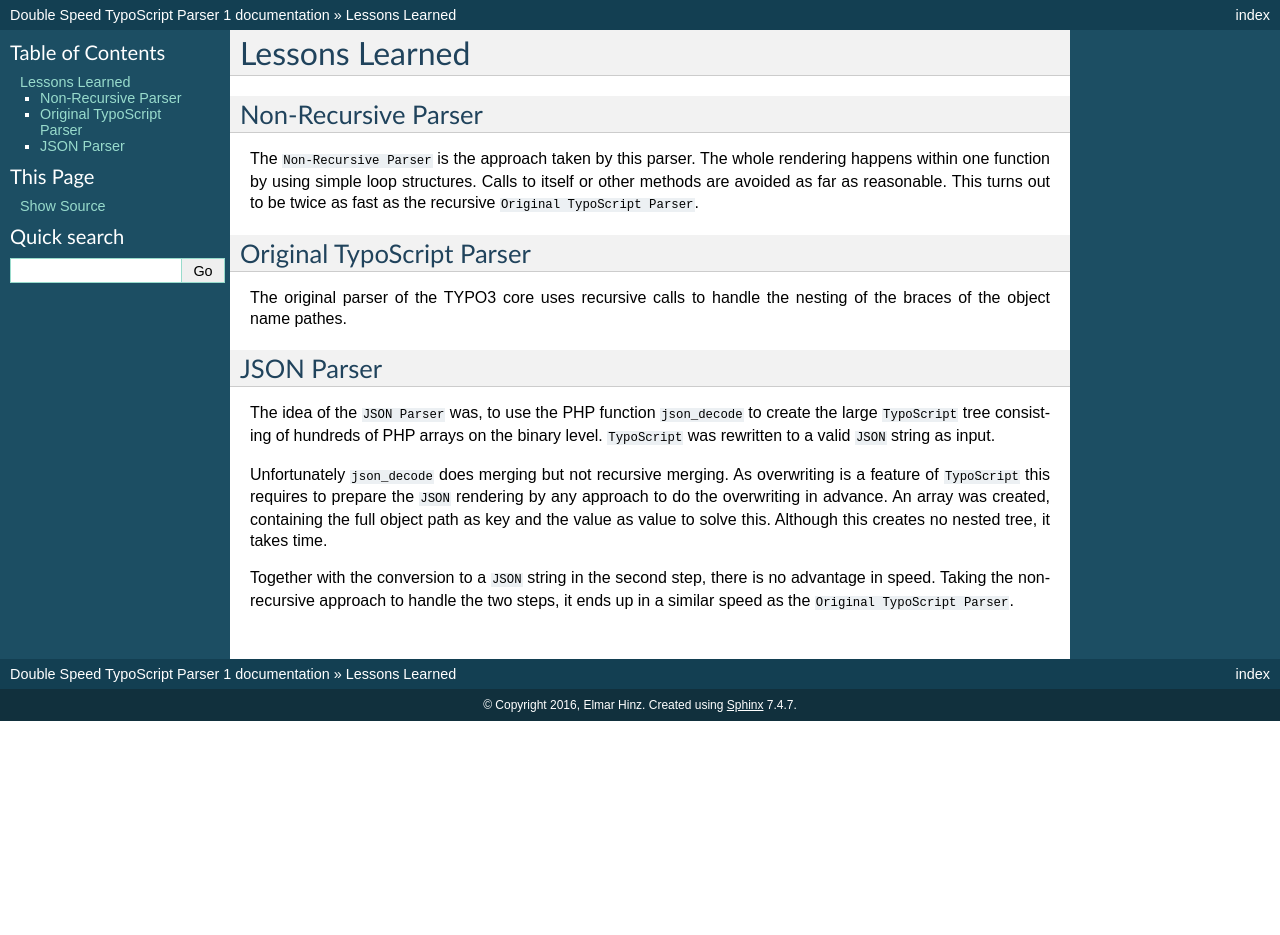
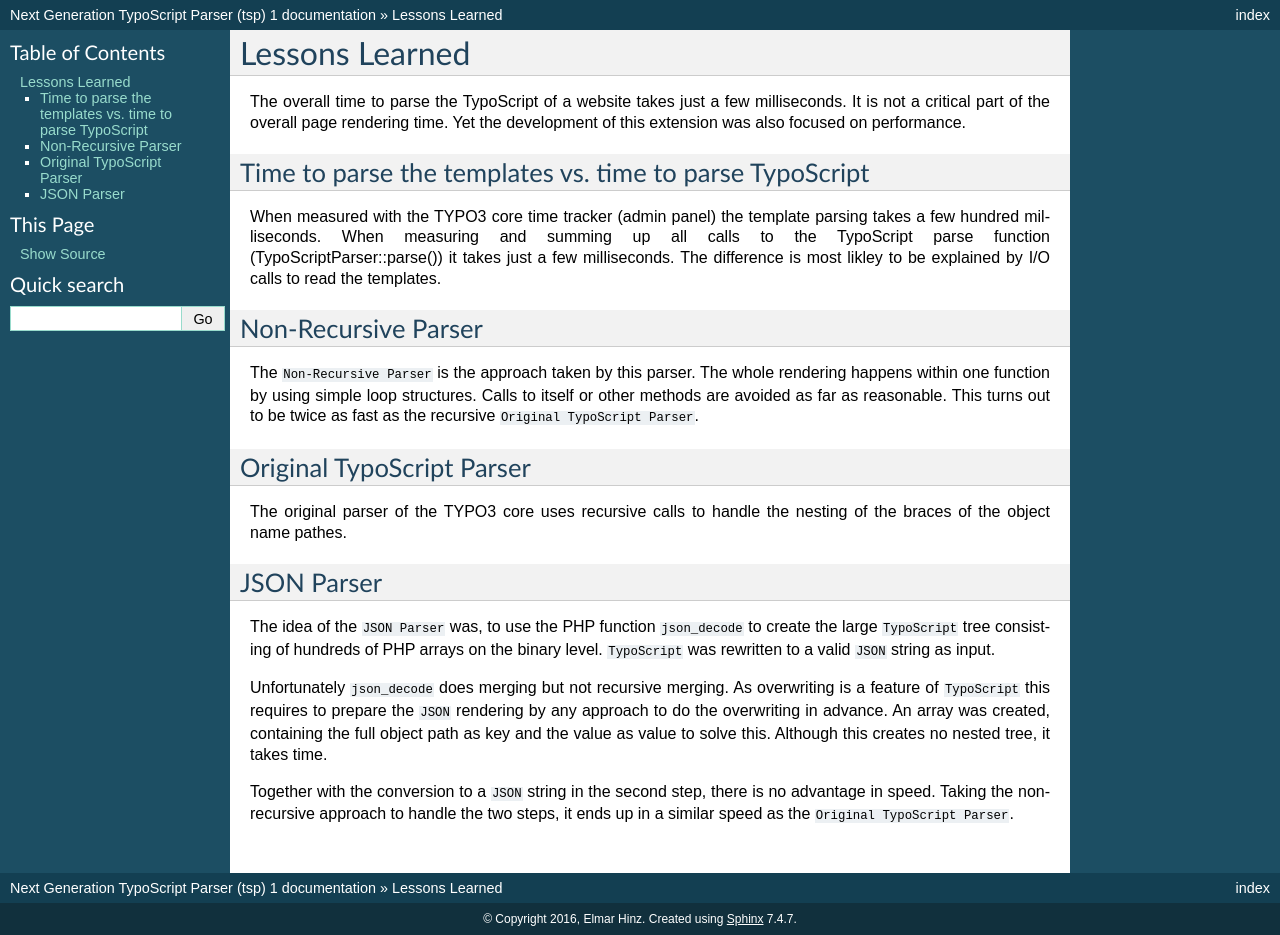
Before and after one commit to elmar-hinz/TX.tsp, a Sphinx documentation site: the page built from Documentation/LessonsLearned.rst, in a window 1280 px wide. Built offline with Sphinx 7.4.7, drawn with Linux system fonts in a browser that asks for light colours; pages that are not in the unit, such as notebooks, are missing from menus; before the commit the page ends 900 px from its top, so only the background shows below that.

Commit message:
Writing the docs

```diff
--- a/Documentation/Index.rst
+++ b/Documentation/Index.rst
@@ -7,55 +7,52 @@
 
 .. _start:
 
-==============================
-Double Speed TypoScript Parser
-==============================
-
-Questions, answers, images and a little animation.
---------------------------------------------------
+=================================
+Next Generation TypoScript Parser
+=================================
 
 .. only:: html
 
-	:Classification:
-		tsp
+    :Classification:
+        tsp
 
-	:Version:
-		|release|
+    :Version:
+        |release|
 
-	:Language:
-		en
+    :Language:
+        en
 
-	:Description:
-        Classes to parse TypoScript with double speed.
+    :Description:
+        Next Generation TypoScript Parser (tsp)
 
-	:Keywords:
-	    typoscript, performance, parser
+    :Keywords:
+        typoscript, performance, parser
 
-	:Copyright:
-		2016
+    :Copyright:
+        2016
 
-	:Author:
-		Elmar Hinz
+    :Author:
+        Elmar Hinz
 
-	:Email:
-		t3elmar@gmail.com
+    :Email:
+        t3elmar@gmail.com
 
-	:License:
-		This document is published under the Open Content License
-		available from http://www.opencontent.org/opl.shtml
+    :License:
+        This document is published under the Open Content License
+        available from http://www.opencontent.org/opl.shtml
 
-	:Rendered:
-		|today|
+    :Rendered:
+        |today|
 
-	The content of this document is related to TYPO3,
-	a GNU/GPL CMS/Framework available from `www.typo3.org <http://www.typo3.org/>`_.
+    The content of this document is related to TYPO3,
+    a GNU/GPL CMS/Framework available from `www.typo3.org <http://www.typo3.org/>`_.
 
-	**Table of Contents**
+    **Table of Contents**
 
 .. toctree::
-	:maxdepth: 3
-	:titlesonly:
+    :maxdepth: 3
+    :titlesonly:
 
-	Introduction
-	Administration
+    Introduction
+    Administration
     LessonsLearned
--- a/Documentation/LessonsLearned.rst
+++ b/Documentation/LessonsLearned.rst
@@ -5,11 +5,24 @@
 
 .. include:: Includes.txt
 
-.. _start:
+.. _lessons:
 
 ==============================
 Lessons Learned
 ==============================
+
+The overall time to parse the TypoScript of a website takes just a few
+milliseconds. It is not a critical part of the overall page rendering time. Yet
+the development of this extension was also focused on performance.
+
+Time to parse the templates vs. time to parse TypoScript
+========================================================
+
+When measured with the TYPO3 core time tracker (admin panel) the template
+parsing takes a few hundred milliseconds. When measuring and summing up all
+calls to the TypoScript parse function (TypoScriptParser::parse()) it takes
+just a few milliseconds. The difference is most likley to be explained by I/O
+calls to read the templates.
 
 Non-Recursive Parser
 ====================
--- a/Documentation/Settings.cfg
+++ b/Documentation/Settings.cfg
@@ -7,7 +7,7 @@ version     = 0.1
 release     = 0.1.0
 t3author    = Elmar Hinz
 copyright   = 2016
-description = Manual of the extension tsp, Double Speed TypoScrpt Parser.
+description = Next Generation TypoScript Parser (tsp).
 
 [html_theme_options]
 
--- a/Documentation/Settings.yml
+++ b/Documentation/Settings.yml
@@ -9,7 +9,7 @@
 ---
 conf.py:
   copyright: 2016
-  project: Double Speed TypoScript Parser
+  project: tsp
   version: 0.1
   release: 0.1.0
   intersphinx_mapping:
@@ -19,7 +19,7 @@ conf.py:
   latex_documents:
   - - Index
     - tsp.tex
-    - Double Speed TypoScript Parser
+    - Next Generation TypoScript Parser (tsp)
     - Elmar Hinz
     - manual
   latex_elements:
--- a/Documentation/conf.py
+++ b/Documentation/conf.py
@@ -47,7 +47,7 @@ source_suffix = '.rst'
 master_doc = 'index'
 
 # General information about the project.
-project = u'Double Speed TypoScript Parser'
+project = u'Next Generation TypoScript Parser (tsp)'
 copyright = u'2016, Elmar Hinz'
 author = u'Elmar Hinz'
 
```
Also changed, not shown: Documentation/Administration.rst (added, +25 -0 lines), Documentation/Introduction.rst (added, +83 -0 lines).
